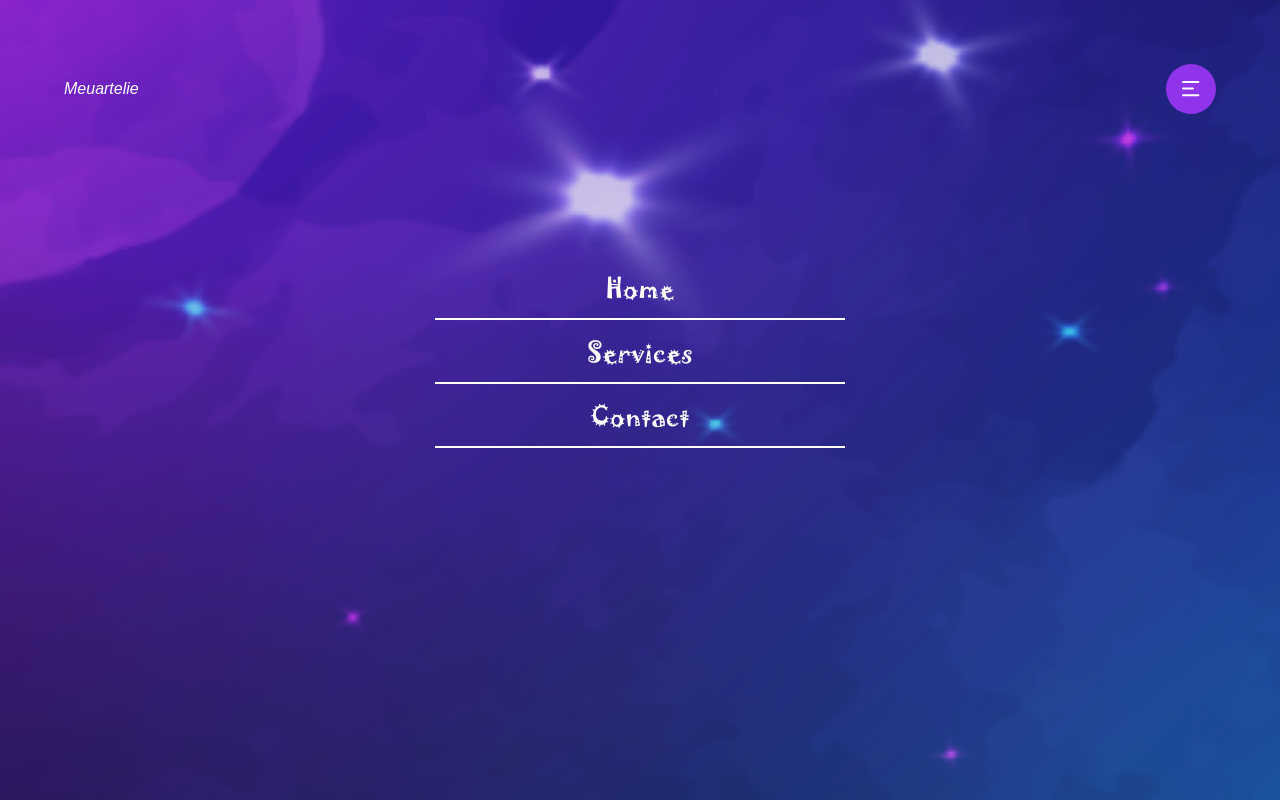
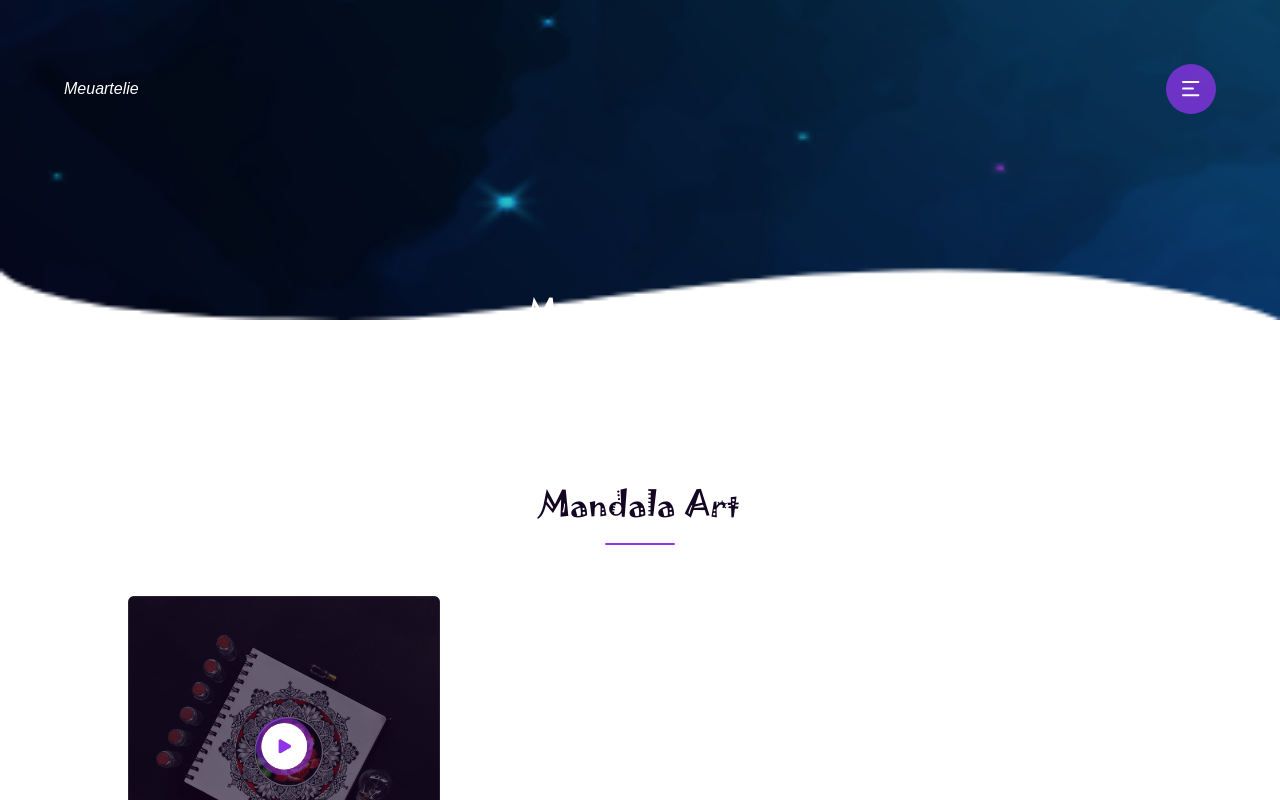
Before and after one commit to robdll/meuartelie, a Next.js app: page /services in a window 1280 px wide. Shown: the top 800 px of the page. Built offline with nearby package versions, Linux system fonts and the light colour scheme.

Commit message:
adds navbar component

```diff
--- a/pages/components/Navbar.js
+++ b/pages/components/Navbar.js
@@ -1,45 +1,35 @@
 
-import React from "react";
+import React, { useState } from "react";
 import NavMenuIcon from "../../public/svg/nav.svg";
 import styles from '../../styles/Navbar.module.scss'
+import Link from 'next/link'
 
 /** TODO  replace hamburger with https://www.youtube.com/watch?v=dIyVTjJAkLw&ab_channel=codeSTACKr */
-/** Add navbar https://www.youtube.com/watch?v=F0uED-w9E48&ab_channel=w3newbie */
+/** TODO fix navbar animation https://stackoverflow.com/questions/65718947/overlay-navbar-with-transition-in-react */
 
+function Navbar() {
+    const [menu, setToggle] = useState(false);
+    const toggleMenu = () => setToggle(!menu);
 
+    const Menu = props => (
+        <div className={ props.toggle ? `${styles.menu__container} ${styles.toggle}` : `${styles.menu__container}` }>
+          <div className={styles.menu__content}>
+            <ul className={styles.menu__list}>
+              <li className={styles.menu__item} onClick={toggleMenu}> <Link href="/"><span>Home</span></Link></li>
+              <li className={styles.menu__item} onClick={toggleMenu}> <Link href="/services"><span>Services</span></Link></li>
+              <li className={styles.menu__item} onClick={toggleMenu}> <Link href="/services#contact"><span>Contact</span></Link></li>
+            </ul>
+          </div>
+        </div>
+    );
 
-class Navbar extends React.Component {
-
-  render() {
-    let toggle = styles.closed;
-
-    const Menu = _ => (
-      <div className={styles.menu__container}>
-        <div className={styles.menu__content}>
-          <ul className={styles.menu__list}>
-            <li className={styles.menu__item}>Home</li>
-            <li className={styles.menu__item}>Services</li>
-            <li className={styles.menu__item}>Contact</li>
-          </ul>
-        </div>
+    return (
+      <div className={styles.navbar}>
+        <i>Meuartelie</i>
+        <NavMenuIcon className={styles.hamburger} onClick={toggleMenu} />
+        <Menu toggle={menu}></Menu>
       </div>
     );
-
-    const handleClick = () =>  {
-      toggle = toggle == styles.open ? styles.closed : styles.open;
-      console.log(toggle);
-    }
-
-    return <div className={styles.navbar}>
-      <i>Meuartelie</i>
-      <NavMenuIcon onClick={handleClick} />
-      <Menu></Menu>
-    </div>;
-  }
-
 }
 
-
-
-
 export default Navbar;
--- a/pages/components/Testimonial.js
+++ b/pages/components/Testimonial.js
@@ -5,6 +5,8 @@ import styles from '../../styles/Testimonial.module.scss'
 import Image from 'next/image'
 import Dots from "../../public/svg/3dots.svg";
 
+
+/** TODO  apply transition https://codepen.io/murphyg/pen/qBWpLda */
 const Testimonial = _ => (
     <div className={`section ${styles.testimonial}`}>
         <h2 className={`title`}>Clientes Felizes</h2>
--- a/styles/Navbar.module.scss
+++ b/styles/Navbar.module.scss
@@ -13,15 +13,18 @@
 
 .menu__container {
   font-family: 'Jokerman Std';
-  position: fixed;
-  top: 0;
+  position: absolute;
+  /* TODO FIX top pos */
+  top: -400px;
   left: 0;
   width: 100vw;
-  height: 100vh;
+  height: 300px;
   z-index: -1;
   background-image:  url("../public/png/welcome_mobile.png");
-  background-size: cover;
-  overflow: hidden
+  background-color: black;
+  background-size: 100% auto;
+  overflow: hidden;
+  transition: 850ms;
 }
 
 .menu__content {
@@ -32,14 +35,9 @@
   margin-top: 20%;
 }
 
-.open {
-  background-color: white;
-  opacity: 0;
-}
-
-.closed {
-  background-size: cover;
-  opacity: 1;
+.menu__container.toggle {
+  top: 0;
+  transition: all 1s ease-in;
 }
 
 .menu__list {
@@ -78,12 +76,8 @@
   right: 0;
   width: 40%;
   background: #fff;
-  /* optional animation */
-  -o-transition:.5s;
-  -ms-transition:.5s;
-  -moz-transition:.5s;
-  -webkit-transition:.5s;
-  transition:.5s;
+  transition: .5s;
+
 }
 
 
@@ -91,3 +85,8 @@
 .menu__item:hover:after {
   background: $base-color;
 }
+
+.hamburger {
+  z-index: 1000;
+  cursor: pointer;
+}
```
Also changed, not shown: public/svg/nav.svg.
